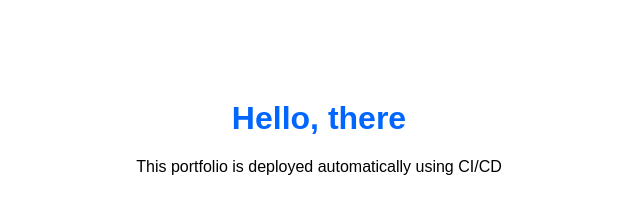
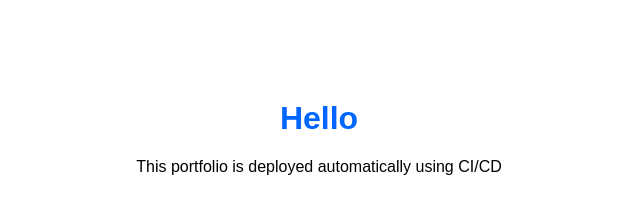
Before and after one commit to vinodalaparthi29/Cloud-native-portfolio, a plain HTML site: page index.html in a window 1280 px wide. Shown: the whole page, without its empty margins (321-961 px from the left). Drawn offline with Linux system fonts and the light colour scheme.

Commit message:
Update index.html

```diff
--- a/index.html
+++ b/index.html
@@ -8,7 +8,7 @@
   </style>
 </head>
 <body>
-  <h1>Hello, there</h1>
+  <h1>Hello</h1>
   <p>This portfolio is deployed automatically using CI/CD</p>
 </body>
 </html>
```
